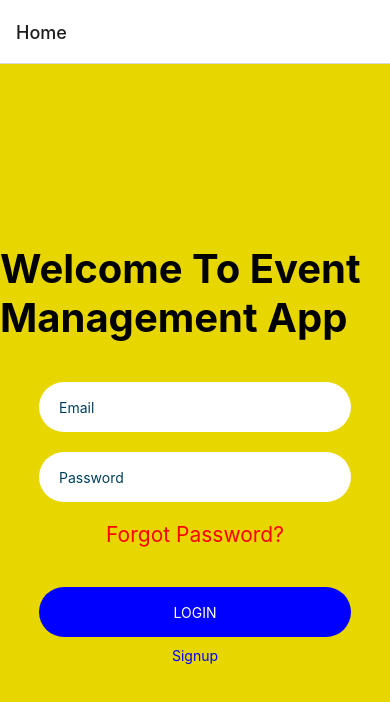
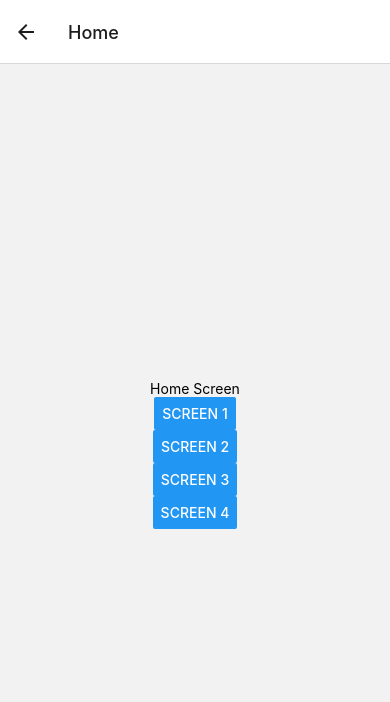
Before and after one commit to VardaKarimi/EventManagmentApp, a React Native app: screen /Home in a window 390 px wide. Shown: the top 702 px of the page. Built offline with nearby package versions, Linux system fonts and the light colour scheme.

Commit message:
Structure changed

```diff
--- a/App.tsx
+++ b/App.tsx
@@ -1,18 +1,14 @@
-import { View, Text } from 'react-native'
-import React from 'react'
-import HomeScreen from './app/modules/home/HomeScreen'
-import Navigation from './app/Routes/Navigation'
-
+import {View, Text} from 'react-native';
+import React from 'react';
+import HomeScreen from './app/modules/login/LogIn';
+import Navigation from './app/Routes/Navigation';
 
 const App = () => {
+  return (
+    <>
+      <Navigation />
+    </>
+  );
+};
 
-
-  return (
-      <>
-      <Navigation/>
-      </>
-
-  )
-}
-
-export default App
+export default App;
--- a/app/Routes/Navigation.js
+++ b/app/Routes/Navigation.js
@@ -2,10 +2,12 @@ import { StyleSheet, Text, View } from 'react-native'
 import React from 'react'
 import { NavigationContainer } from '@react-navigation/native';
 import { createNativeStackNavigator } from '@react-navigation/native-stack';
-import HomeScreen from '../modules/home/HomeScreen';
-import DetailScreen from '../modules/detail/DetailScreen';
-import SignInScreen from '../modules/sigin/SignInScreen';
-
+import LogInScreen from '../modules/login/LogIn';
+import HomeScreen from '../Screens/HomeScreen';
+import Screen1 from '../Screens/Screen1';
+import Screen2 from '../Screens/Screen2';
+import Screen3 from '../Screens/Screen3';
+import Screen4 from '../Screens/Screen4';
 
 const Navigation = () => {
 
@@ -13,10 +15,13 @@ const Navigation = () => {
 
   return (
     <NavigationContainer>
-      <Stack.Navigator initialRouteName='Home'>
-        <Stack.Screen name="Home" component={HomeScreen} />
-        <Stack.Screen name = "Detail"component={DetailScreen}/>
-        <Stack.Screen name = "SignIn"component={SignInScreen}/>
+      <Stack.Navigator initialRouteName='LogIn'>
+        <Stack.Screen name="LogIn" component={LogInScreen} />
+        <Stack.Screen name = "Home"component={HomeScreen}/>
+        <Stack.Screen name="Screen1" component={Screen1} />
+          <Stack.Screen name="Screen2" component={Screen2} />
+          <Stack.Screen name="Screen3" component={Screen3} />
+          <Stack.Screen name="Screen4" component={Screen4} />
 
       </Stack.Navigator>
     </NavigationContainer>
--- /dev/null
+++ b/app/Screens/HomeScreen.js
@@ -0,0 +1,36 @@
+import * as React from 'react';
+import { View, Text, Button } from 'react-native';
+import { createNativeStackNavigator } from '@react-navigation/native-stack';
+
+
+
+const Home = ({ navigation }) => {
+    return (
+      <View style={{ flex: 1, alignItems: 'center', justifyContent: 'center' }}>
+        <Text>Home Screen</Text>
+        <Button
+          title="Screen 1"
+          onPress={() => navigation.navigate('Screen1')}
+        />
+        <Button
+          title="Screen 2"
+          onPress={() => navigation.navigate('Screen2')}
+        />
+        <Button
+          title="Screen 3"
+          onPress={() => navigation.navigate('Screen3')}
+        />
+        <Button
+          title="Screen 4"
+          onPress={() => navigation.navigate('Screen4')}
+        />
+      </View>
+    );
+  }
+
+
+
+
+
+
+  export default Home ;
--- /dev/null
+++ b/app/Screens/Screen1.js
@@ -0,0 +1,16 @@
+import * as React from 'react';
+import { View, Text, Button } from 'react-native';
+import { NavigationContainer } from '@react-navigation/native';
+import { createNativeStackNavigator } from '@react-navigation/native-stack';
+
+const Screen1 =  ({ navigation }) => {
+    return (
+      <View style={{ flex: 1, alignItems: 'center', justifyContent: 'center' }}>
+        <Text>Screen 1</Text>
+       <Button title="Go to Home" onPress={() => navigation.navigate('Home')} />
+        <Button title="Go back" onPress={() => navigation.goBack()} />
+      </View>
+    );
+  }
+
+  export default Screen1;
--- /dev/null
+++ b/app/Screens/Screen2.js
@@ -0,0 +1,15 @@
+import * as React from 'react';
+import { View, Text, Button } from 'react-native';
+import { NavigationContainer } from '@react-navigation/native';
+import { createNativeStackNavigator } from '@react-navigation/native-stack';
+
+const Screen2 = ({ navigation }) => {
+    return (
+      <View style={{ flex: 1, alignItems: 'center', justifyContent: 'center' }}>
+        <Text>Screen 2</Text>
+       <Button title="Go to Home" onPress={() => navigation.navigate('Home')} />
+        <Button title="Go back" onPress={() => navigation.goBack()} />
+      </View>
+    );
+  }
+  export default Screen2;
--- /dev/null
+++ b/app/Screens/Screen3.js
@@ -0,0 +1,16 @@
+import * as React from 'react';
+import { View, Text, Button } from 'react-native';
+import { NavigationContainer } from '@react-navigation/native';
+import { createNativeStackNavigator } from '@react-navigation/native-stack';
+
+const Screen3 = ({ navigation }) => {
+    return (
+      <View style={{ flex: 1, alignItems: 'center', justifyContent: 'center' }}>
+        <Text>Screen 3</Text>
+       <Button title="Go to Home" onPress={() => navigation.navigate('Home')} />
+        <Button title="Go back" onPress={() => navigation.goBack()} />
+      </View>
+    );
+  }
+
+  export default Screen3;
--- /dev/null
+++ b/app/Screens/Screen4.js
@@ -0,0 +1,16 @@
+import * as React from 'react';
+import { View, Text, Button } from 'react-native';
+import { NavigationContainer } from '@react-navigation/native';
+import { createNativeStackNavigator } from '@react-navigation/native-stack';
+
+const Screen4 = ({ navigation }) => {
+    return (
+      <View style={{ flex: 1, alignItems: 'center', justifyContent: 'center' }}>
+        <Text>Screen 4</Text>
+       <Button title="Go to Home" onPress={() => navigation.navigate('Home')} />
+        <Button title="Go back" onPress={() => navigation.goBack()} />
+      </View>
+    );
+  }
+
+  export default Screen4;
--- a/app/modules/detail/DetailScreen.js
+++ /dev/null
@@ -1,12 +0,0 @@
-import { StyleSheet, Text, View } from 'react-native'
-import React from 'react'
-
-const DetailScreen = () => {
-  return (
-    <View style = {{flex: 1, justifyContent: 'center', alignItems: 'center'}}>
-      <Text>DetailScreen</Text>
-    </View>
-  )
-}
-
-export default DetailScreen;
--- a/app/modules/home/HomeScreen.js
+++ b/app/modules/login/LogIn.js
@@ -2,7 +2,7 @@ import React, {useRef, useState} from 'react';
 import {Text, TextInput, TouchableOpacity, View} from 'react-native';
 import {string} from 'yup';
 import Strings from '../../constants/Strings';
-import styles from './HomeScreenStyle';
+import styles from './LogInStyle';
 import * as yup from 'yup';
 import {Formik} from 'formik';
 import {ErrorMessage} from 'formik/dist/ErrorMessage';
@@ -23,7 +23,7 @@ const loginValidationSchema = yup.object().shape({
     ),
 });
 
-const HomeScreen = ({navigation}) => {
+const LogInScreen = ({navigation}) => {
   console.log(navigation, 'navigation');
 //   const [email, setEmail] = useState();
 //   const [Password, setPassword] = useState();
@@ -85,7 +85,7 @@ const HomeScreen = ({navigation}) => {
             style={styles.loginBtn}
             onPress={() => {
               handleSubmit();
-              navigation.navigate('Detail');
+              navigation.navigate('Home');
             }}>
             <Text style={styles.loginText}>{Strings.Login}</Text>
           </TouchableOpacity>
@@ -99,4 +99,4 @@ const HomeScreen = ({navigation}) => {
   );
 };
 
-export default HomeScreen;
+export default LogInScreen;
--- a/app/modules/sigin/SignInScreen.js
+++ /dev/null
@@ -1,12 +0,0 @@
-import { StyleSheet, Text, View } from 'react-native'
-import React from 'react'
-
-const SignInScreen = () => {
-  return (
-    <View style = {{flex: 1, justifyContent: 'center', alignItems: 'center'}}>
-      <Text>SignInScreen</Text>
-    </View>
-  )
-}
-
-export default SignInScreen;
```
Also changed, not shown: app/modules/login/LogInStyle.js (renamed from app/modules/home/HomeScreenStyle.js).
